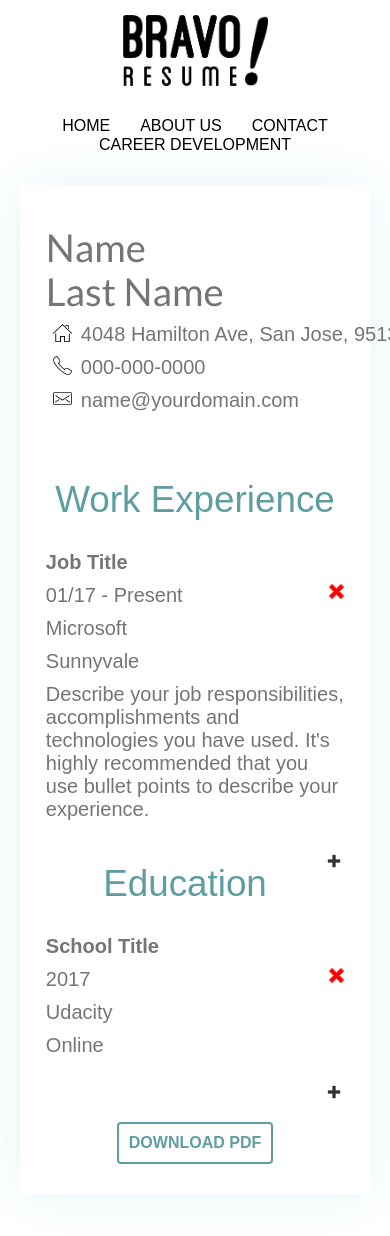
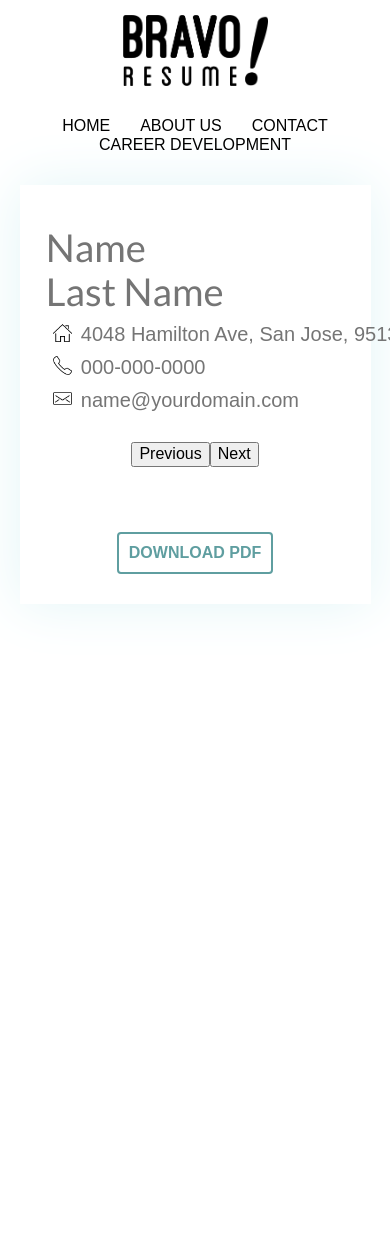
Before and after one commit to nahomtefera/bravoresume, a React (Create React App) app: page / in a window 390 px wide. Shown: the top 1236 px of the page. After the commit the page ends 844 px from the top, so only its background shows below. Built offline with nearby package versions, Linux system fonts and the light colour scheme.

Commit message:
added next and prev functionality

```diff
--- a/src/components/education/education.jsx
+++ b/src/components/education/education.jsx
@@ -24,7 +24,7 @@ class Education extends Component {
 
     render() {
         return (
-            <div className="education-container">
+            <div className={this.props.className + " education-container"}>
                 <h3 className="education-header">Education</h3>
                 <div className="section-bar"></div>
                 <Schools getAllSchools={this.getAllSchools}/>
--- a/src/components/resume/resume.css
+++ b/src/components/resume/resume.css
@@ -4,6 +4,10 @@
     height: auto;
     box-shadow: 0 0 1.425cm rgb(227, 245, 247);
     margin: 0 auto;
+}
+
+.prev-next-btn {
+    text-align: center;
 }
 
 .download-pdf-btn-container {
--- a/src/components/resume/resume.jsx
+++ b/src/components/resume/resume.jsx
@@ -13,13 +13,17 @@ class Resume extends Component {
         this.state = {
             user_info: {},
             work_experience: [],
-            education: []
+            education: [],
+            showUser: true,
+            showWork: false,
+            showEducation: false
         }
-
         this.getUserInfo = this.getUserInfo.bind(this);
         this._createpdf = this._createpdf.bind(this);
         this.get_work_exp = this.get_work_exp.bind(this);
         this.get_education = this.get_education.bind(this);
+        this.next = this.next.bind(this);
+        this.prev = this.prev.bind(this);
     }
 
     _createpdf = () => {
@@ -49,12 +53,69 @@ class Resume extends Component {
         })
     }
 
+    next() {
+        if(this.state.showUser === true) {
+            this.setState({
+                showUser: false,
+                showWork: true,
+                showEducation: false
+            })
+        }else if(this.state.showWork === true){
+            this.setState({
+                showUser: false,
+                showWork: false,
+                showEducation: true
+            })
+        }
+    }
+
+    prev() {
+        if(this.state.showWork === true) {
+            this.setState({
+                showUser: true,
+                showWork: false,
+                showEducation: false
+            })
+        }else if(this.state.showEducation === true){
+            this.setState({
+                showUser: false,
+                showWork: true,
+                showEducation: false
+            })
+        }
+    }
+
     render() {
         return(
             <div className="resume-info">
-                <Userinfo getUserInfo={this.getUserInfo} />
-                <WorkExperience get_work_exp={this.get_work_exp} />
-                <Education get_education={this.get_education} />
+
+                <Userinfo
+                    className={this.state.showUser ?
+                        "show":
+                        "hide"}
+                    getUserInfo={this.getUserInfo}
+                />
+
+                <WorkExperience
+                    className={this.state.showWork ?
+                        "show":
+                        "hide"}
+                    get_work_exp={this.get_work_exp}
+                />
+
+                <Education
+                    className={this.state.showEducation ?
+                        "show":
+                        "hide"}
+                    get_education={this.get_education}
+                />
+
+                <br/><br/><br/>
+
+                <div className="prev-next-btn">
+                    <button onClick={this.prev} className="prev-btn">Previous</button>
+                    <button onClick={this.next} className="next-btn">Next</button>
+                </div>
                 <br/><br/><br/>
                 <div className="download-pdf-btn-container">
                     <button className="download-pdf-btn" onClick={this._createpdf}>Download pdf</button>
--- a/src/components/userinfo/userinfo.jsx
+++ b/src/components/userinfo/userinfo.jsx
@@ -68,7 +68,7 @@ class Userinfo extends Component {
 
     render () {
         return (
-            <div className="user-info-container">
+            <div className={this.props.className + " user-info-container"}>
                 <div className="user-full-name">
                     <br/>
                     <AutosizeInput name="user-name" className="user-name"
--- a/src/components/workexperience/workexperience.jsx
+++ b/src/components/workexperience/workexperience.jsx
@@ -24,7 +24,7 @@ class WorkExperience extends Component {
 
     render() {
         return (
-            <div className="work-experience-container">
+            <div className={this.props.className + " work-experience-container"}>
                 <h3 className="work-experience-header">Work Experience</h3>
                 <div className="section-bar"></div>
                 <Jobs getAllJobs={this.getAllJobs} />
--- a/src/styles/app_mobile.css
+++ b/src/styles/app_mobile.css
@@ -1,9 +1,16 @@
 @media (max-width: 880px){
 
-    .user-info-container, .work-experience-container, .education-container {
-        /* display: none; */
+    /* .user-info-container, .work-experience-container, .education-container {
+        display: none;
+    } */
+
+    .show {
+        display: block!important;
     }
 
+    .hide {
+        display: none!important;
+    }
     .resume-info {
         min-height: 0cm;
         width: 90%;
@@ -107,7 +114,6 @@
     /* EDUCATION */
 
     .education-container {
-        display: block;
     }
 
     .education-header {
```
